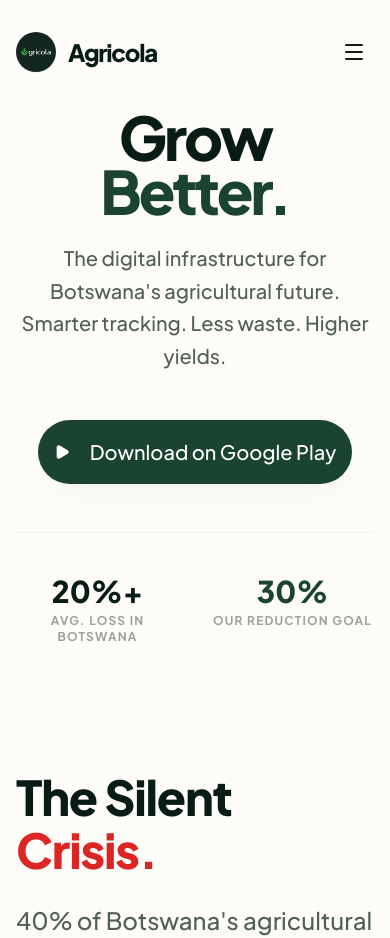
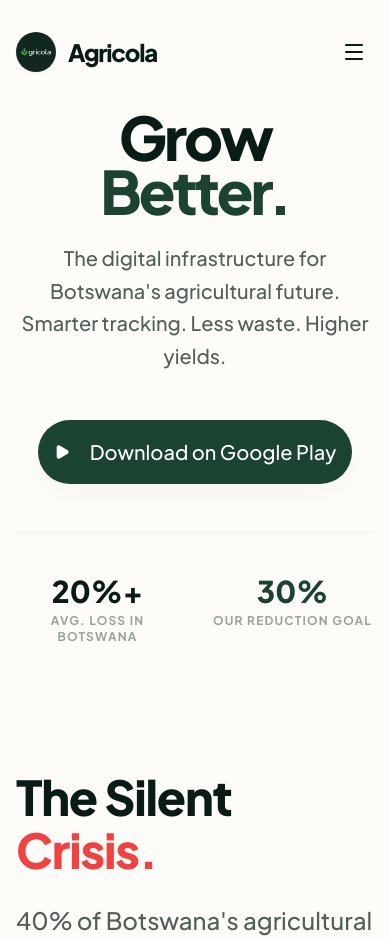
Before and after one commit to agricola-dev/agricola-web, a React (Vite) app: page / in a window 390 px wide. Shown: the top 938 px of the page. Built offline with nearby package versions, Linux system fonts and the light colour scheme.

Commit message:
refactor: replace off-palette colors with theme tokens
- ProblemSolution: text-red-600 → text-destructive (shadcn theme token)
- Navbar: text-[#1A1A1A] → text-[#081C15] (brand ink color)

```diff
--- a/src/sections/Navbar.tsx
+++ b/src/sections/Navbar.tsx
@@ -79,7 +79,7 @@ export function Navbar({ scrolled }: NavbarProps) {
 
           {/* Mobile Menu Button */}
           <button
-            className="md:hidden p-2 text-[#1A1A1A]"
+            className="md:hidden p-2 text-[#081C15]"
             onClick={() => setMobileMenuOpen(!mobileMenuOpen)}
           >
             {mobileMenuOpen ? (
--- a/src/sections/ProblemSolution.tsx
+++ b/src/sections/ProblemSolution.tsx
@@ -7,7 +7,7 @@ export function ProblemSolution() {
             <div className="space-y-6">
               <h2 className="text-5xl sm:text-6xl font-black text-[#081C15] leading-[1.1]">
                 The Silent <br />
-                <span className="text-red-600">Crisis.</span>
+                <span className="text-destructive">Crisis.</span>
               </h2>
               <p className="text-2xl text-[#081C15]/70 leading-relaxed font-medium">
                 40% of Botswana's agricultural produce never reaches the market. It's a loss of income, a loss of effort, and a threat to food security.
```
